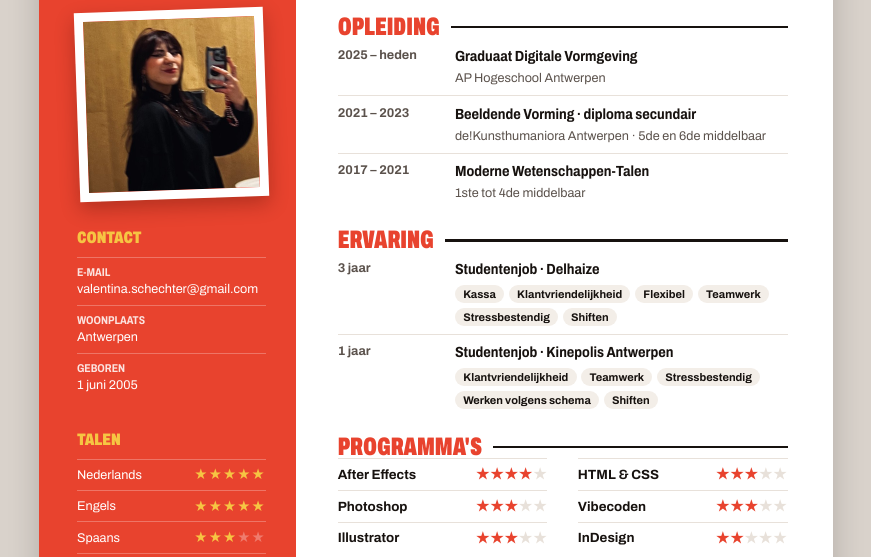
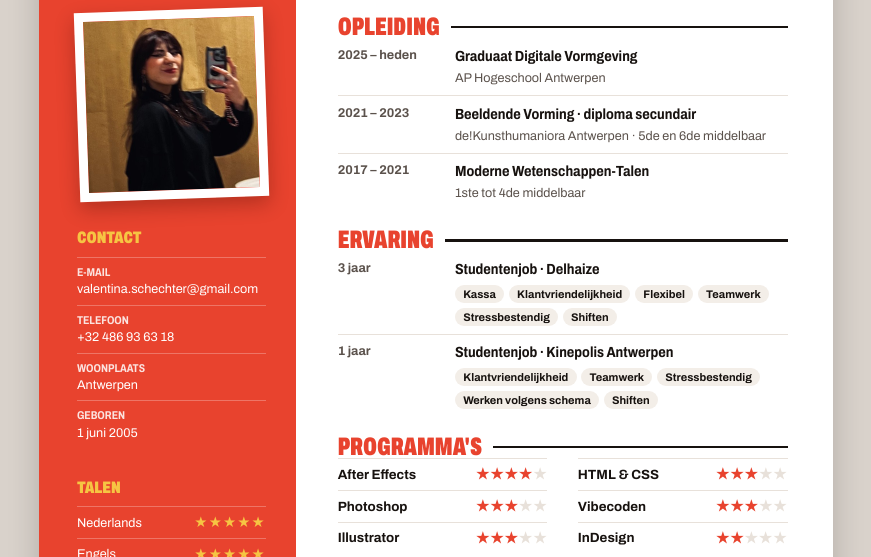
Before and after one commit to valentinaschechter/Portfolio, a plain HTML site: page cv.html in a window 1280 px wide. Shown: the part 215-772 px from the top of the page, without its empty margins (204-1075 px from the left). Drawn offline with Linux system fonts and the light colour scheme.

Commit message:
Add files via upload

```diff
--- a/cv.html
+++ b/cv.html
@@ -83,6 +83,7 @@ main .st i{font-style:normal;color:#e8e1da}
       <h2>Contact</h2>
       <ul>
         <li><b>E-mail</b>valentina.schechter@gmail.com</li>
+        <li><b>Telefoon</b>+32 486 93 63 18</li>
         <li><b>Woonplaats</b>Antwerpen</li>
         <li><b>Geboren</b>1 juni 2005</li>
       </ul>
```
Also changed, not shown: 1 other file.
